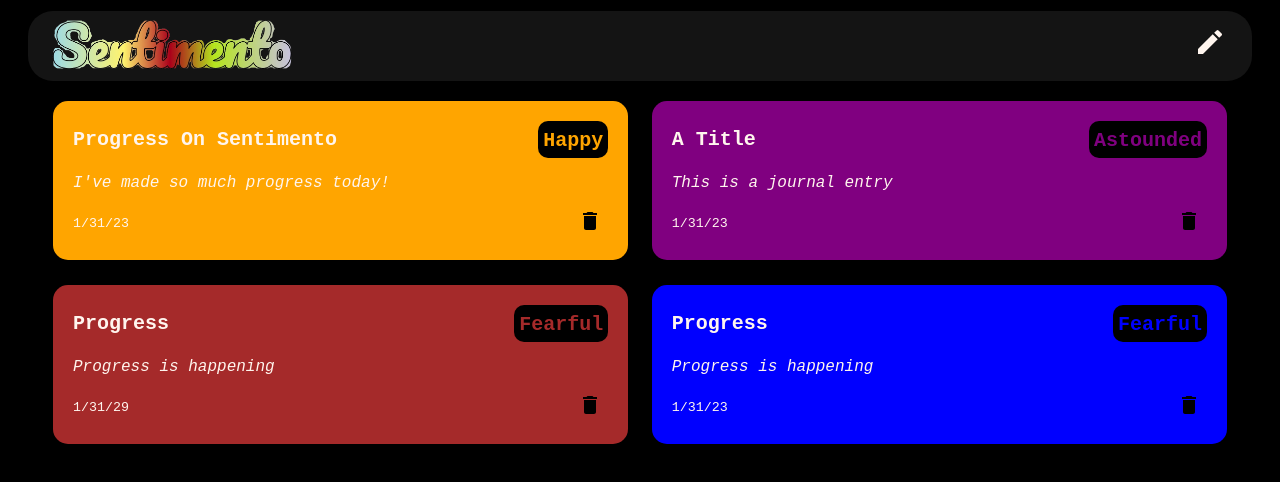
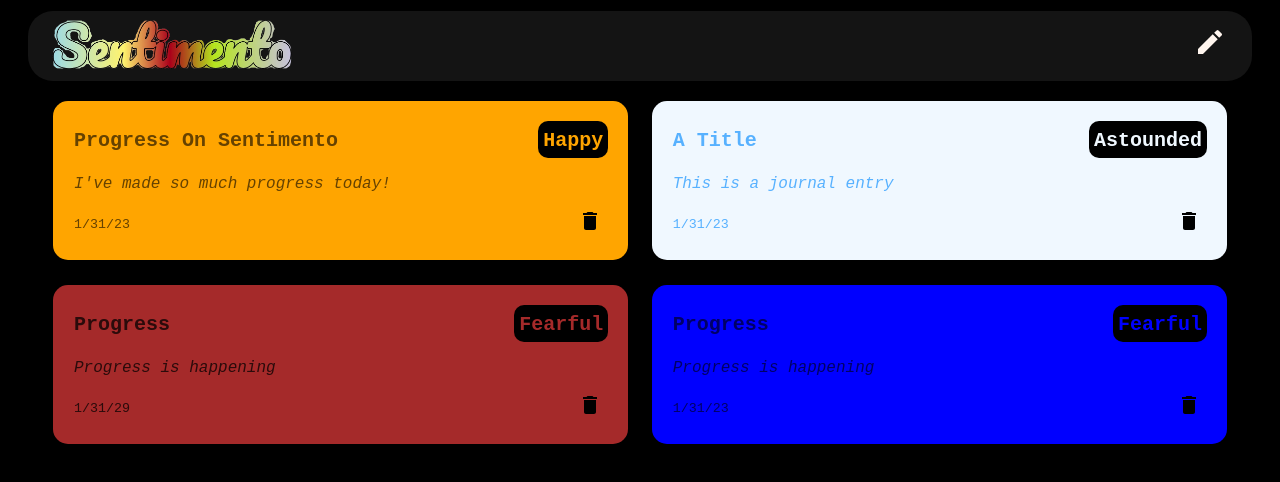
Before and after one commit to AnthonyLupica/Sentimento, a React (Vite) app in the folder react-app/: page / in a window 1280 px wide. Shown: the top 482 px of the page. Built offline with nearby package versions, Linux system fonts and the light colour scheme.

Commit message:
Implement text color being derived from the color of the journal

```diff
--- a/react-app/package.json
+++ b/react-app/package.json
@@ -13,7 +13,8 @@
     "nanoid": "^4.0.1",
     "react": "^18.2.0",
     "react-dom": "^18.2.0",
-    "react-icons": "^4.8.0"
+    "react-icons": "^4.8.0",
+    "tinycolor2": "^1.6.0"
   },
   "devDependencies": {
     "@types/react": "^18.0.27",
--- a/react-app/src/JournalData.jsx
+++ b/react-app/src/JournalData.jsx
@@ -18,7 +18,7 @@ const data = [
         id: nanoid(),
         title: "A Title",
         mood: "Astounded",
-        color: "purple",
+        color: "AliceBlue",
         text: "This is a journal entry",
         dateAndTime: "1/31/23"
     },
--- a/react-app/src/components/CreateJournal.jsx
+++ b/react-app/src/components/CreateJournal.jsx
@@ -105,7 +105,7 @@ export default function CreateJournal(props) {
 
             {/* textarea for journal text */}
             <textarea
-                className="Journal--Text"
+                className="Create--Text"
                 rows='8'
                 cols='90'
                 placeholder={randomPleasantry}
@@ -115,7 +115,7 @@ export default function CreateJournal(props) {
 
             {/* containing div for character count and save button */}
             <div className="Footer">
-                <small className="Footer--Text Character--Count"> {journalTextLimit - journalText.length} characters remaining </small>
+                <small className="Character--Count"> {journalTextLimit - journalText.length} characters remaining </small>
                 <button className="Save--Button" onClick={handleSaveClick}><MdSave /></button>
             </div>
 
--- a/react-app/src/components/Journal.jsx
+++ b/react-app/src/components/Journal.jsx
@@ -4,30 +4,34 @@
 
 /* component imports */
 import React from 'react';
-import {MdDeleteOutline, MdDelete} from 'react-icons/md'; // these are delete icons
+import { MdDeleteOutline, MdDelete } from 'react-icons/md'; // these are delete icons
+import tinycolor from 'tinycolor2';
 
 /* style imports */
 import '../styles/Journal.css';
 
 export default function Journal(props) {
 
+    // use tiny color library to slightly darken props.color by the value passed in .darken()
+    const shadowColor = tinycolor(props.color).darken(30).toString();
+
     return (
         <div className="JournalBox" style={{ backgroundColor: props.color }}>
 
             {/* containing div for journal title and mood display */}
             <div className="Header">
-                <small className="Journal--Title"> {props.title} </small>
+                <small className="Journal--Title" style={{ textShadow: `1px 1px 0px ${shadowColor}`}}> {props.title} </small>
                 <div className="Emotion--Display" style={{ color: props.color }}>
                     <small> {props.mood} </small>
                 </div>
             </div>
 
             {/* the journal entry content */}
-            <p className="Journal--Text"> {props.text} </p>
+            <p className="Journal--Text" style={{ textShadow: `1px 1px 0px ${shadowColor}` }}> {props.text} </p>
 
             {/* containing div for date of submission and delete icon */}
             <div className="Footer">
-                <small className="Footer--Text"> {props.dateAndTime} </small>
+                <small className="Footer--Text" style={{ textShadow: `1px 1px 0px ${shadowColor}` }}> {props.dateAndTime} </small>
                 <button className="Delete--Button" style={{ backgroundColor: props.color }} onClick={() => props.handleDeleteJournal(props.id)}>
                     <MdDelete />
                 </button>
--- a/react-app/src/styles/CreateJournal.css
+++ b/react-app/src/styles/CreateJournal.css
@@ -25,11 +25,23 @@ textarea {
     background-color: var(--save-background-color);
 
     /* inherit defined font and text color */
-    color: var(--text-color);
+    color: seashell;
     font-family: var(--font);
 
     /* font size is x times the default size */
     font-size: 1.1em;
+}
+
+.Create--Text {
+    /* the text is italic */
+    font-style: italic;
+
+    /* if the text is larger than the div, break to next line */
+    word-break: break-word;
+}
+
+.Character--Count {
+    color: seashell;
 }
 
 .Header textarea {
@@ -42,7 +54,7 @@ textarea {
 
 /* selects the placeholder property of a textarea */
 textarea::placeholder {
-    color: var(--text-color);
+    color: seashell;
 }
 
 /* selects textareas that are focused by the user (selected) */
--- a/react-app/src/styles/Journal.css
+++ b/react-app/src/styles/Journal.css
@@ -5,7 +5,7 @@
 /* declare any frequently reused styles here */
 :root {
    --font: 'Courier New', Courier, monospace;
-   --text-color: seashell;
+   --text-color: transparent;
 }
 
 /* div for a singular journal entry */
@@ -57,6 +57,7 @@
 /* the title of each journal entry */
 .Journal--Title {
     /* necessary because the title color is different from the mood color */
+
     color: var(--text-color);
 }
 
--- a/react-app/src/styles/Navbar.css
+++ b/react-app/src/styles/Navbar.css
@@ -49,7 +49,7 @@ nav {
     font-size: 200%;
 
     /* color of the create button */
-    color: var(--text-color);
+    color: seashell;
 
     /* remove the border of the button */
     border: none;
```
Also changed, not shown: 1 other file (tests, documents, lock files or other folders).
